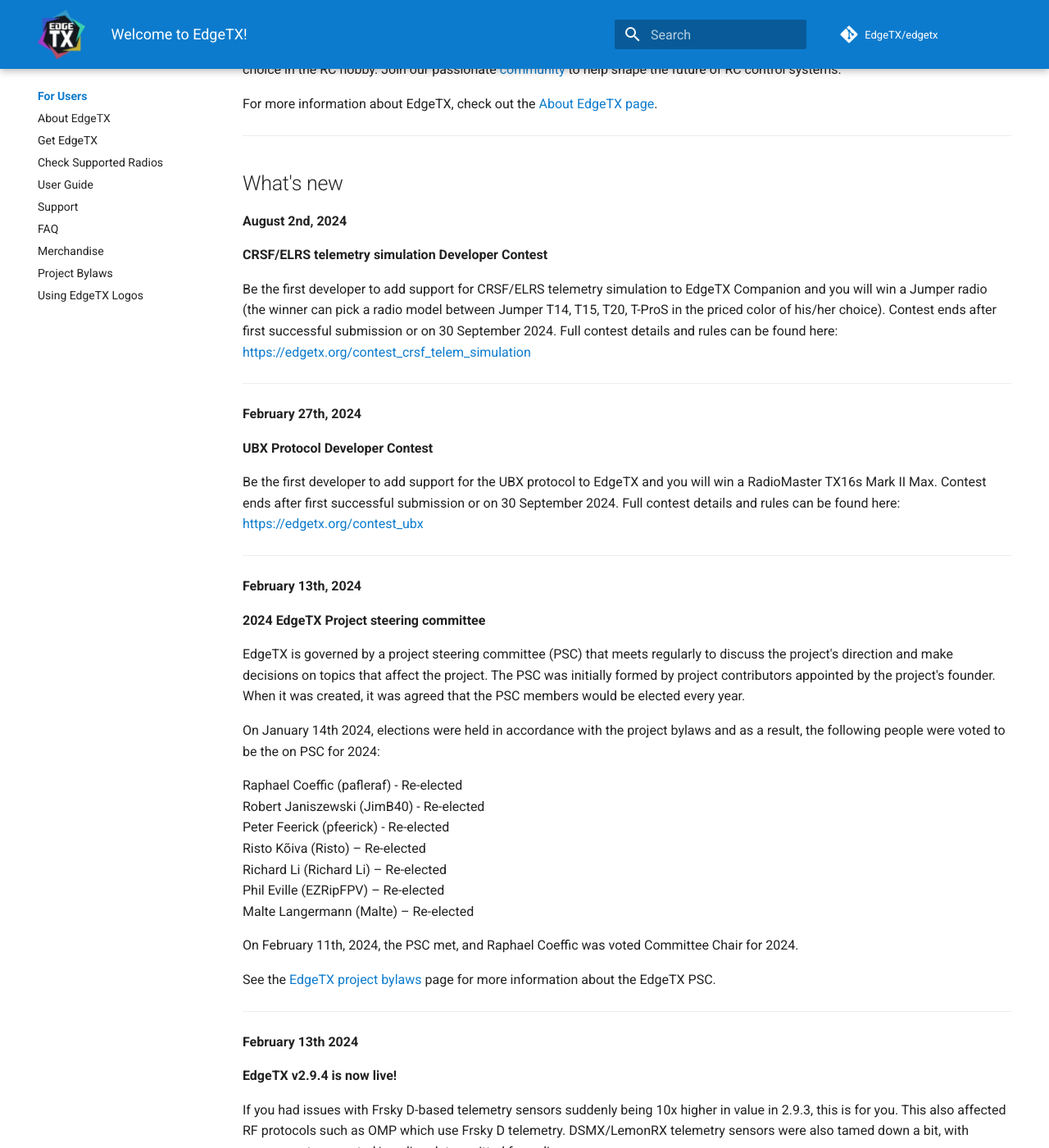
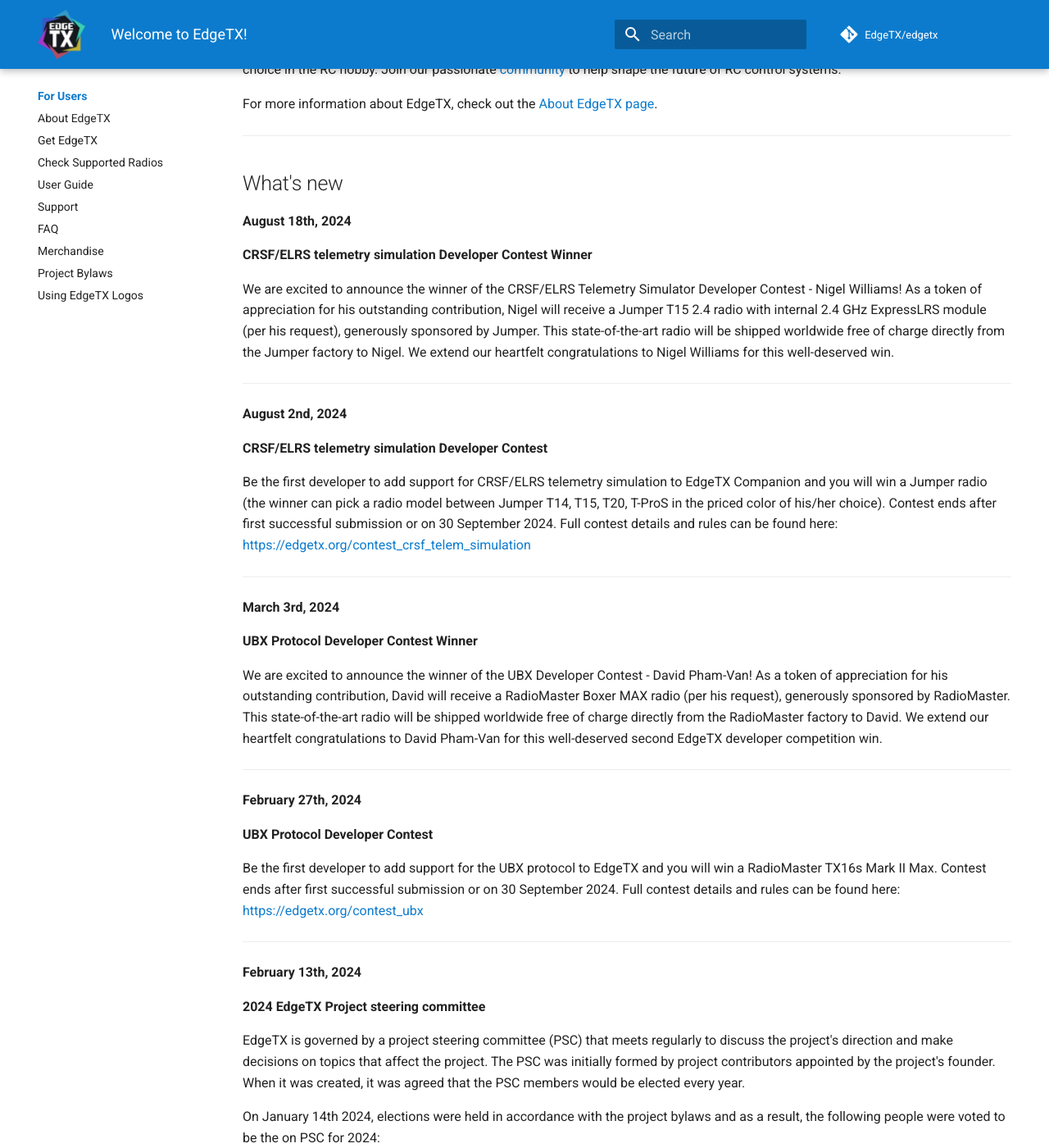
Before and after one commit to EdgeTX/edgetx.github.io, an MkDocs documentation site: the page built from docs/index.md, in a window 1280 px wide and 1400 px high, scrolled down 809 px. Shown: the whole window at 82% size. Built offline with MkDocs 1.6.1 and Material for MkDocs 9.7.7, drawn with Linux system fonts in a browser that asks for light colours; comment, search, counter and statistics services are not loaded.

Commit message:
3rd dev competition winner

```diff
--- a/docs/index.md
+++ b/docs/index.md
@@ -16,6 +16,15 @@
 
 ## What's new ##
 
+**August 18th, 2024**
+
+**CRSF/ELRS telemetry simulation Developer Contest Winner**
+
+
+We are excited to announce the winner of the CRSF/ELRS Telemetry Simulator Developer Contest - Nigel Williams! As a token of appreciation for his outstanding contribution, Nigel will receive a Jumper T15 2.4 radio with internal 2.4 GHz ExpressLRS module (per his request), generously sponsored by Jumper. This state-of-the-art radio will be shipped worldwide free of charge directly from the Jumper factory to Nigel. We extend our heartfelt congratulations to Nigel Williams for this well-deserved win.
+
+---
+
 **August 2nd, 2024**
 
 **CRSF/ELRS telemetry simulation Developer Contest**
@@ -24,6 +33,13 @@
 
 ---
 
+**March 3rd, 2024**
+
+**UBX Protocol Developer Contest Winner**
+
+We are excited to announce the winner of the UBX Developer Contest - David Pham-Van! As a token of appreciation for his outstanding contribution, David will receive a RadioMaster Boxer MAX radio (per his request), generously sponsored by RadioMaster. This state-of-the-art radio will be shipped worldwide free of charge directly from the RadioMaster factory to David. We extend our heartfelt congratulations to David Pham-Van for this well-deserved second EdgeTX developer competition win.
+
+---
 
 **February 27th, 2024**
 
```
